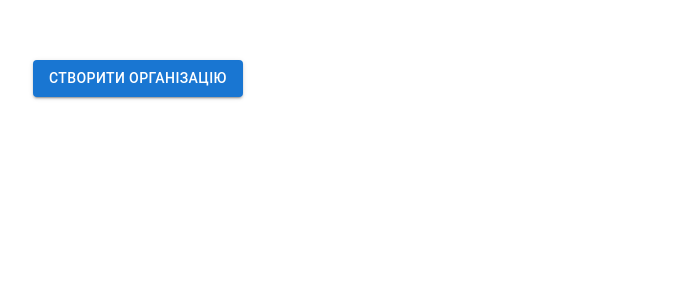
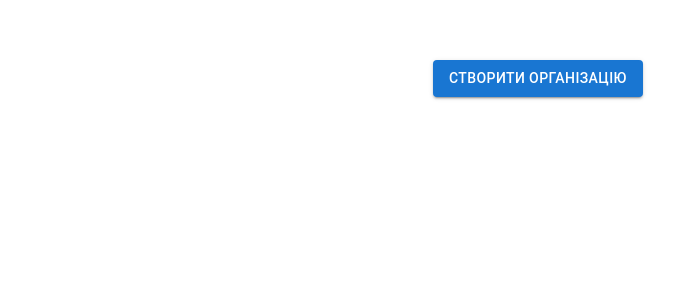
Before and after one commit to alexkobylansky/web-app, a React (Create React App) app: page / in a window 1280 px wide. Shown: the top 300 px of the page, without its empty margins (7-682 px from the left). Built offline with nearby package versions, Linux system fonts and the light colour scheme.

Commit message:
Added some styles

```diff
--- a/src/components/app/App.css
+++ b/src/components/app/App.css
@@ -1,5 +1,6 @@
 .container {
-  max-width: 1200px;
+  max-width: 430px;
+  padding: 0 15px;
   margin: 50px auto 0 auto;
 }
 .MuiButton-root.MuiButton-contained {
```
